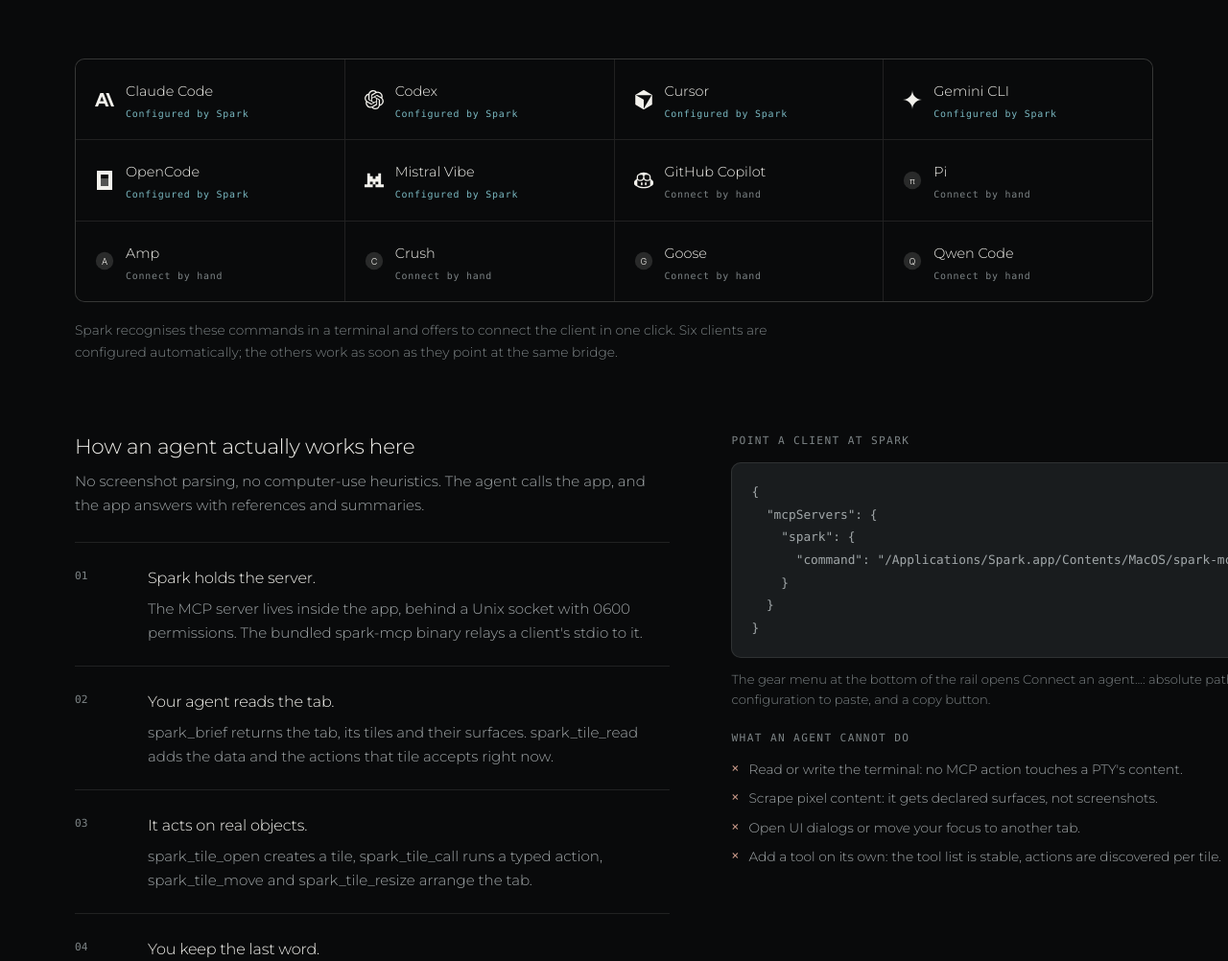
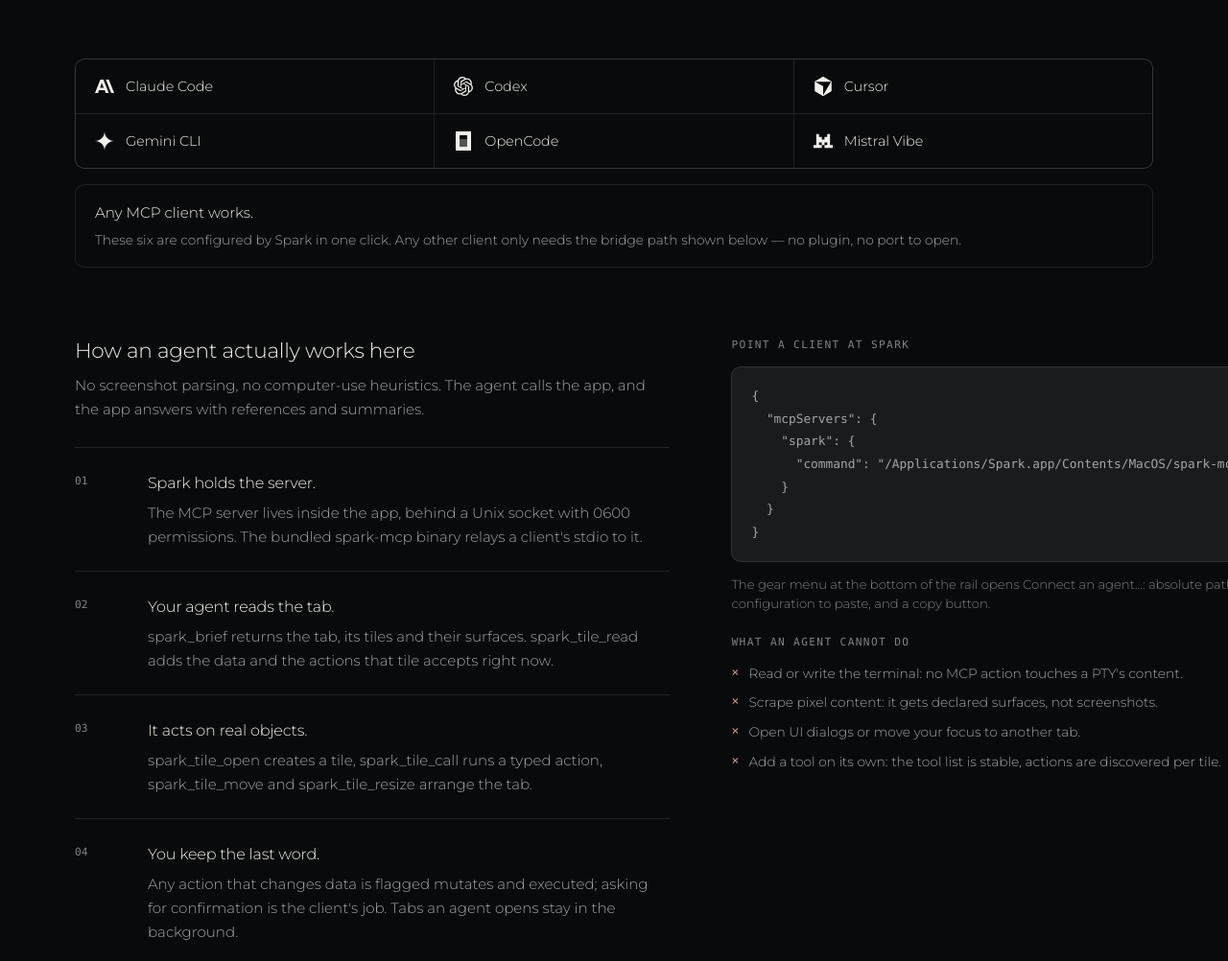
Before and after one commit to nnnnnzo/sparkawe, an Astro site in the folder site/: page / in a window 1280 px wide. Shown: the part 3173-4175 px from the top of the page at 96% size. Built offline with nearby package versions, Linux system fonts and the light colour scheme; Astro itself is replaced by a stand-in of ours.

Commit message:
feat(site): show only the agents Spark configures
One line states that any MCP client works with the bridge path.

```diff
--- a/site/src/components/Landing.astro
+++ b/site/src/components/Landing.astro
@@ -155,22 +155,20 @@ const config = `{
       <p class="lede">{copy.agents.lede}</p>
     </div>
 
-    <div class="agents" style="margin-bottom: 18px">
+    <div class="agents">
       {
-        AGENTS.map((agent) => (
+        AGENTS.filter((agent) => agent.setup).map((agent) => (
           <div class="agent">
             <AgentMark agent={agent} />
-            <div>
-              <span class="agent__name">{agent.name}</span>
-              <span class:list={["agent__tag", { "agent__tag--auto": agent.setup }]}>
-                {agent.setup ? copy.agents.auto : copy.agents.manual}
-              </span>
-            </div>
+            <span class="agent__name">{agent.name}</span>
           </div>
         ))
       }
     </div>
-    <p class="foot-note">{copy.agents.note}</p>
+    <div class="agents__any">
+      <strong>{copy.agents.anyTitle}</strong>
+      <span>{copy.agents.anyBody}</span>
+    </div>
 
     <div class="agents__how">
       <div>
@@ -349,6 +347,26 @@ const config = `{
 
   h1 .accent {
     color: var(--cyan);
+  }
+
+  .agents__any {
+    display: grid;
+    gap: 5px;
+    margin-top: 16px;
+    padding: 16px 20px;
+    border: 1px solid var(--line-soft);
+    border-radius: var(--radius);
+  }
+
+  .agents__any strong {
+    font-weight: 300;
+    font-size: 0.95rem;
+    color: var(--fg);
+  }
+
+  .agents__any span {
+    font-size: 0.86rem;
+    color: var(--muted);
   }
 
   .card__head {
--- a/site/src/data/copy.ts
+++ b/site/src/data/copy.ts
@@ -1,9 +1,4 @@
 export type Lang = "en" | "fr";
-
-export interface AgentCardText {
-  auto: string;
-  manual: string;
-}
 
 export interface Copy {
   lang: Lang;
@@ -52,9 +47,8 @@ export interface Copy {
     eyebrow: string;
     title: string;
     lede: string;
-    auto: string;
-    manual: string;
-    note: string;
+    anyTitle: string;
+    anyBody: string;
     howTitle: string;
     howLede: string;
     steps: { title: string; body: string }[];
@@ -197,10 +191,9 @@ export const EN: Copy = {
     title: "The agents you already use, in the workspace you already have.",
     lede:
       "Spark speaks the Model Context Protocol over a local socket. Fifteen tools, one server, and a bridge that is already in the bundle.",
-    auto: "Configured by Spark",
-    manual: "Connect by hand",
-    note:
-      "Spark recognises these commands in a terminal and offers to connect the client in one click. Six clients are configured automatically; the others work as soon as they point at the same bridge.",
+    anyTitle: "Any MCP client works.",
+    anyBody:
+      "These six are configured by Spark in one click. Any other client only needs the bridge path shown below — no plugin, no port to open.",
     howTitle: "How an agent actually works here",
     howLede:
       "No screenshot parsing, no computer-use heuristics. The agent calls the app, and the app answers with references and summaries.",
@@ -471,10 +464,9 @@ export const FR: Copy = {
     title: "Les agents que vous utilisez déjà, dans l’espace que vous avez déjà.",
     lede:
       "Spark parle le Model Context Protocol sur une socket locale. Quinze outils, un serveur, et un pont déjà présent dans le bundle.",
-    auto: "Configuré par Spark",
-    manual: "Connexion manuelle",
-    note:
-      "Spark reconnaît ces commandes dans un terminal et propose de connecter le client en un clic. Six clients sont configurés automatiquement ; les autres fonctionnent dès qu’ils pointent vers le même pont.",
+    anyTitle: "N’importe quel client MCP fonctionne.",
+    anyBody:
+      "Ces six clients sont configurés par Spark en un clic. Les autres ont seulement besoin du chemin du pont ci-dessous — aucun plugin, aucun port à ouvrir.",
     howTitle: "Comment un agent travaille vraiment ici",
     howLede:
       "Pas d’analyse d’écran, pas d’heuristique de computer-use. L’agent appelle l’application, qui répond par des références et des résumés.",
--- a/site/src/styles/global.css
+++ b/site/src/styles/global.css
@@ -436,7 +436,7 @@ kbd {
 
 .agents {
   display: grid;
-  grid-template-columns: repeat(4, minmax(0, 1fr));
+  grid-template-columns: repeat(3, minmax(0, 1fr));
   gap: 1px;
   background: var(--line-soft);
   border: 1px solid var(--line-soft);
@@ -462,19 +462,6 @@ kbd {
 .agent__name {
   font-size: 0.9rem;
   line-height: 1.25;
-}
-
-.agent__tag {
-  display: block;
-  font-family: var(--mono);
-  font-size: 0.62rem;
-  letter-spacing: 0.08em;
-  color: var(--dim);
-  margin-top: 3px;
-}
-
-.agent__tag--auto {
-  color: var(--cyan);
 }
 
 /* ---------- steps ---------- */
@@ -1021,7 +1008,7 @@ kbd {
 
   .grid--4 { grid-template-columns: repeat(2, minmax(0, 1fr)); }
   .grid--3 { grid-template-columns: repeat(2, minmax(0, 1fr)); }
-  .agents { grid-template-columns: repeat(3, minmax(0, 1fr)); }
+  .agents { grid-template-columns: repeat(2, minmax(0, 1fr)); }
   .footer__top { grid-template-columns: repeat(2, minmax(0, 1fr)); }
 }
 
```
